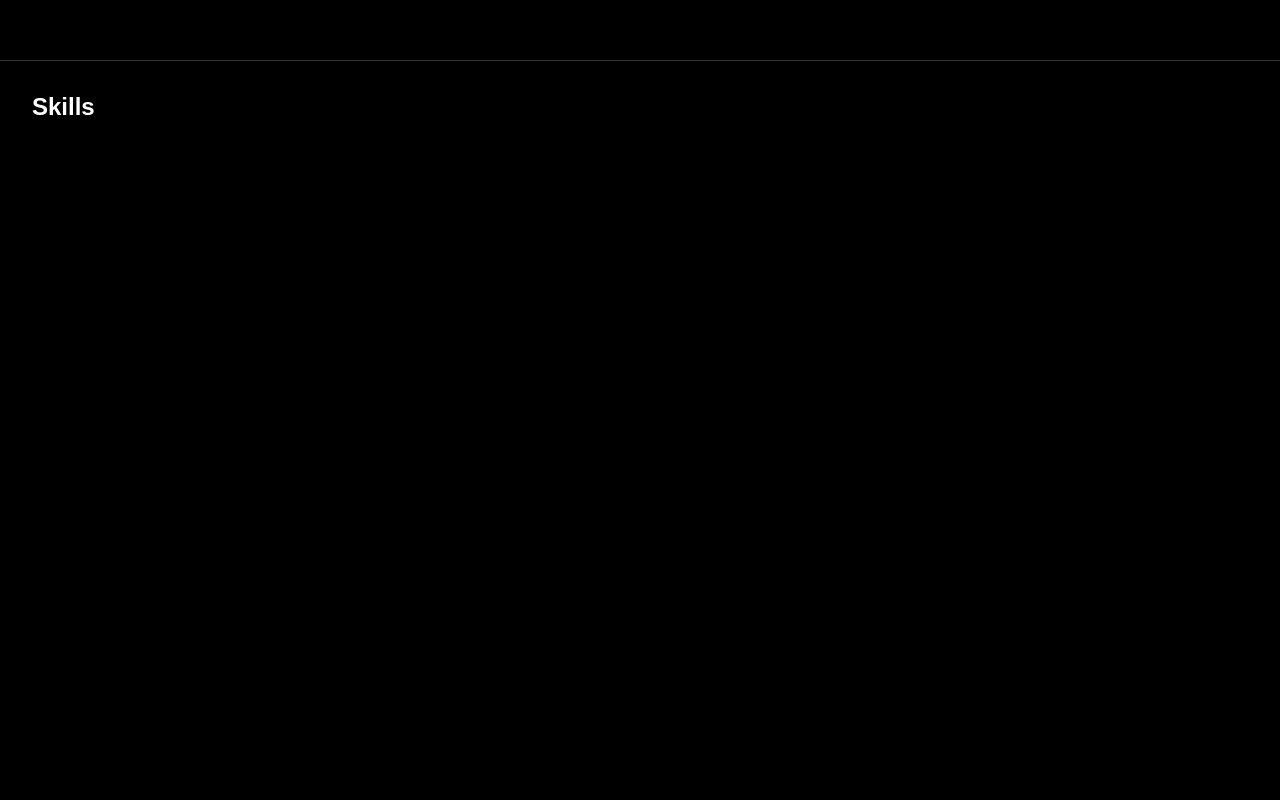
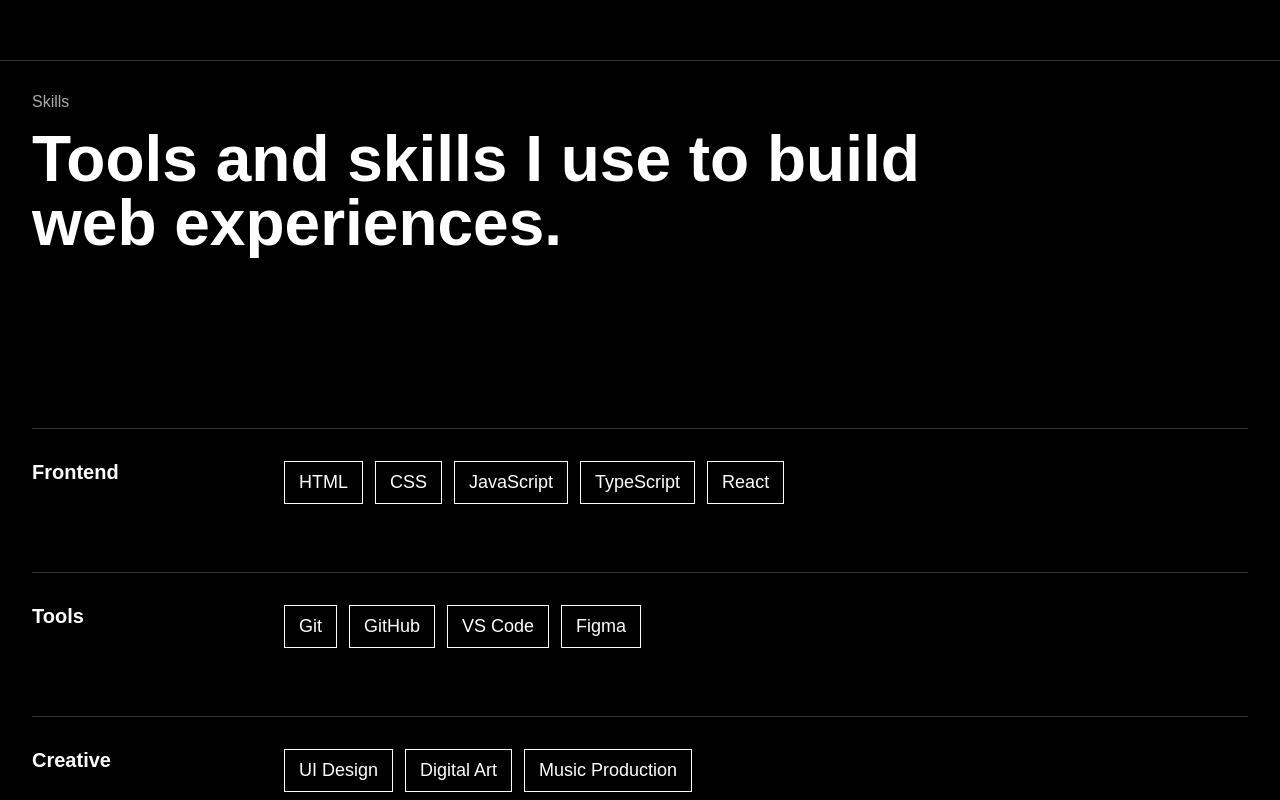
Before and after one commit to OscarAlmaraz350/developer-portfolio, a React (Vite) app: page / in a window 1280 px wide. Shown: the part 1540-2340 px from the top of the page. Built offline with nearby package versions, Linux system fonts and the light colour scheme.

Commit message:
Add skills wireframe layout

```diff
--- a/src/components/Skills.tsx
+++ b/src/components/Skills.tsx
@@ -1,7 +1,39 @@
+const skillGroups = [
+  {
+    title: 'Frontend',
+    skills: ['HTML', 'CSS', 'JavaScript', 'TypeScript', 'React'],
+  },
+  {
+    title: 'Tools',
+    skills: ['Git', 'GitHub', 'VS Code', 'Figma'],
+  },
+  {
+    title: 'Creative',
+    skills: ['UI Design', 'Digital Art', 'Music Production'],
+  },
+]
+
 function Skills() {
   return (
-    <section id="skills">
-      <h2>Skills</h2>
+    <section id="skills" className="skills">
+      <div className="skills-header">
+        <p className="section-label">Skills</p>
+        <h2>Tools and skills I use to build web experiences.</h2>
+      </div>
+
+      <div className="skills-list">
+        {skillGroups.map((group) => (
+          <div className="skill-group" key={group.title}>
+            <h3>{group.title}</h3>
+
+            <div className="skill-items">
+              {group.skills.map((skill) => (
+                <span key={skill}>{skill}</span>
+              ))}
+            </div>
+          </div>
+        ))}
+      </div>
     </section>
   )
 }
--- a/src/index.css
+++ b/src/index.css
@@ -124,6 +124,49 @@ footer {
   place-items: center;
 }
 
+/* SKILLS SECTION */
+.skills {
+  display: grid;
+  grid-template-columns: 1fr;
+  gap: 64px;
+}
+
+.skills-header h2 {
+  max-width: 900px;
+  font-size: clamp(36px, 5vw, 80px);
+  line-height: 1;
+}
+
+.skills-list {
+  display: grid;
+  gap: 32px;
+}
+
+.skill-group {
+  display: grid;
+  grid-template-columns: 220px 1fr;
+  gap: 32px;
+  align-items: start;
+  border-top: 1px solid #333;
+  padding-top: 32px;
+}
+
+.skill-group h3 {
+  font-size: 20px;
+}
+
+.skill-items {
+  display: flex;
+  flex-wrap: wrap;
+  gap: 12px;
+}
+
+.skill-items span {
+  border: 1px solid white;
+  padding: 10px 14px;
+  font-size: 18px;
+}
+
 @media (max-width: 768px) {
   .hero {
     padding: 24px;
@@ -144,4 +187,8 @@ footer {
   .about-media {
     min-height: 260px;
   }
+  .skill-group {
+    grid-template-columns: 1fr;
+    gap: 16px;
+  }
 }
```
